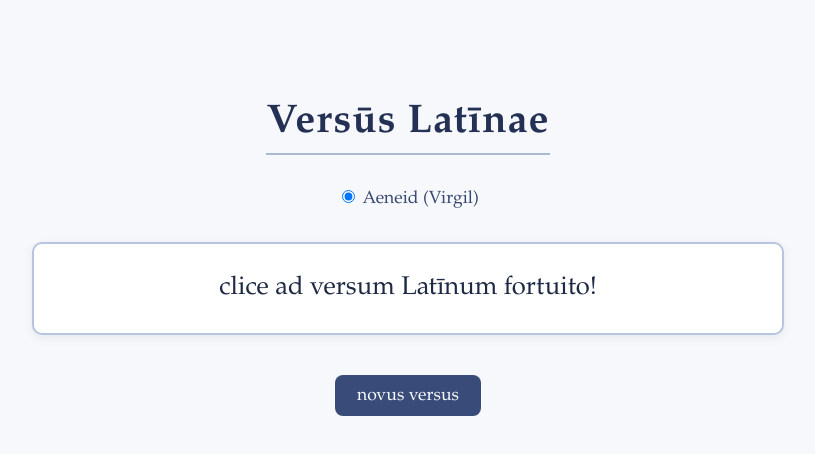
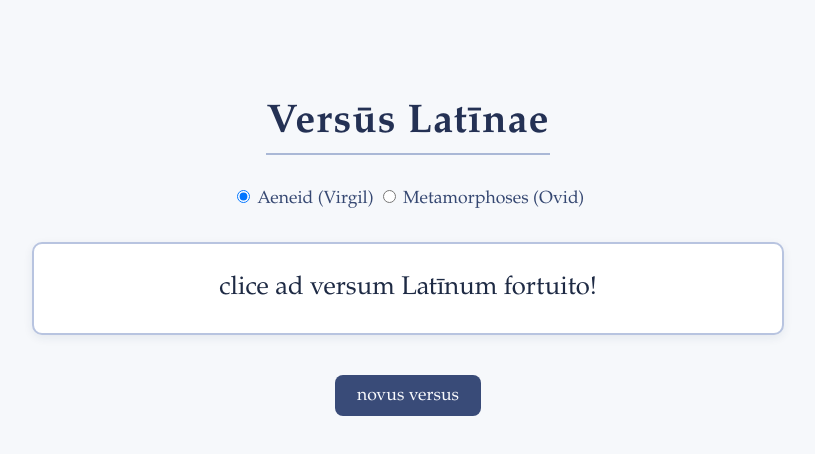
Before and after one commit to clatacodes/random-latin-line, a plain HTML site: page index.html in a window 1280 px wide. Shown: the whole page, without its empty margins (232-1047 px from the left). Drawn offline with Linux system fonts and the light colour scheme.

Commit message:
Update index.html

```diff
--- a/index.html
+++ b/index.html
@@ -14,8 +14,8 @@
 
     <div class="radio-group">
       <label><input type="radio" name="work" value="Aeneid.txt" checked> Aeneid (Virgil)</label>
-      <!--<label><input type="radio" name="work" value="Ovid.txt"> Metamorphoses (Ovid)</label>
-      <label><input type="radio" name="work" value="Cicero.txt"> De Amicitia (Cicero)</label>!-->
+      <label><input type="radio" name="work" value="Metamorphoses.txt"> Metamorphoses (Ovid)</label>
+      <!--<label><input type="radio" name="work" value="Cicero.txt"> De Amicitia (Cicero)</label>!-->
     </div>
     <p id="latin-line">clice ad versum Latīnum fortuito!</p>
     <button id="new-line">novus versus</button>
```
